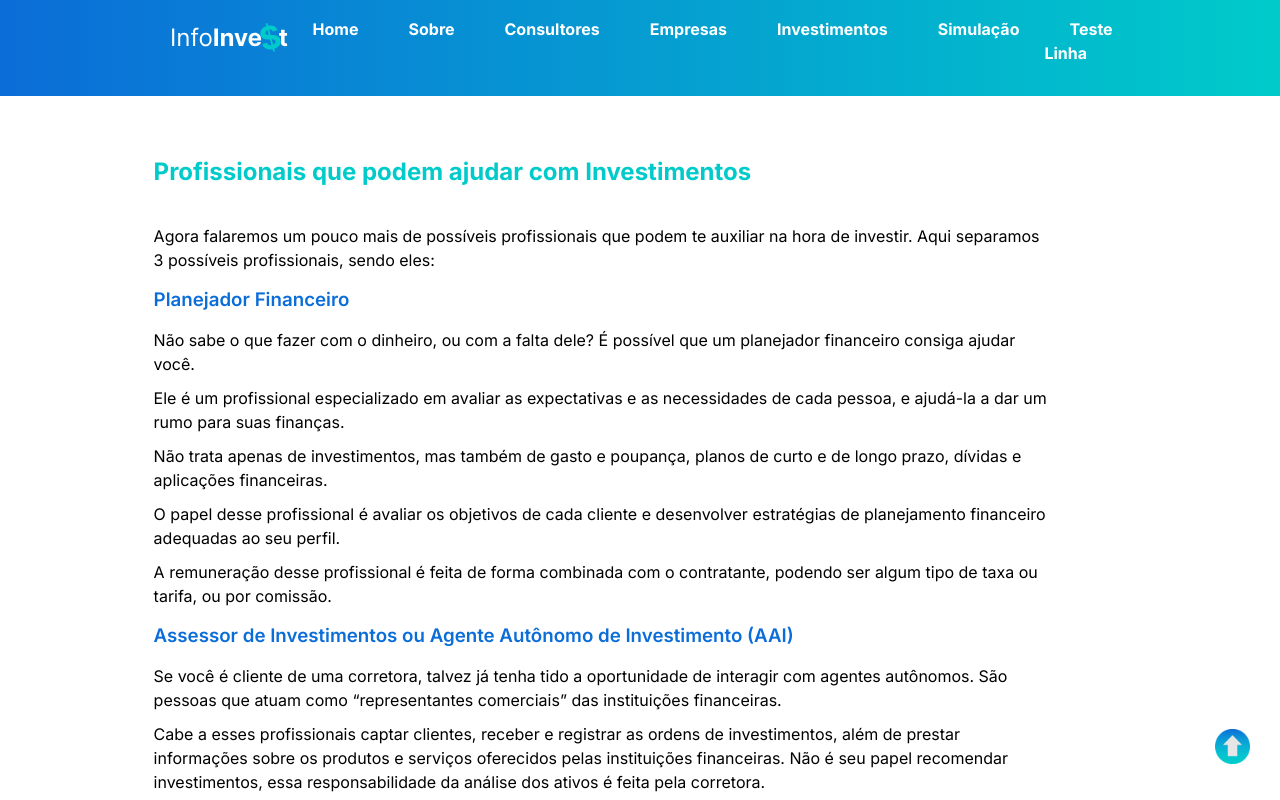
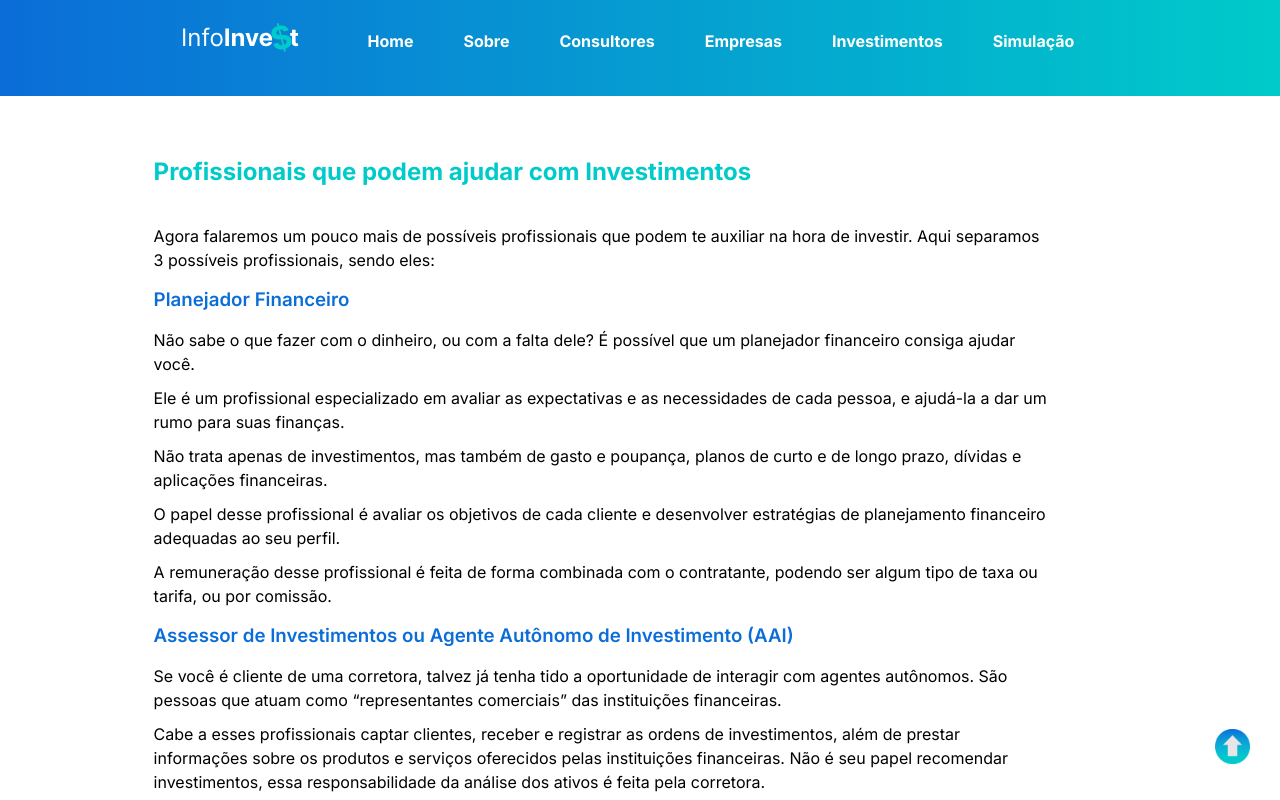
Before and after one commit to ramattoso/hackathon-startse, a plain HTML site: page consultores.html in a window 1280 px wide. Shown: the top 800 px of the page. Drawn offline with Linux system fonts and the light colour scheme.

Commit message:
ajustes menu

```diff
--- a/consultores.html
+++ b/consultores.html
@@ -28,7 +28,6 @@
                     <li><a href="empresas.html" title="Principais Corretoras/Bancos do Brasil">Empresas</a></li>
                     <li><a href="investimentos.html" title="Exemplos de Investimentos">Investimentos</a></li>
                     <li><a href="simulacao.html" title="Simulação de Investimentos - Calculadora">Simulação</a></li>
-                    <li><a href="teste-chart.html">Teste Linha</a></li>
                 </ul>
             </nav>
         </div>
```
Also changed, not shown: investimentos.html (+0 -1 lines), simulacao.html (+0 -1 lines), sobre.html (+0 -1 lines).
